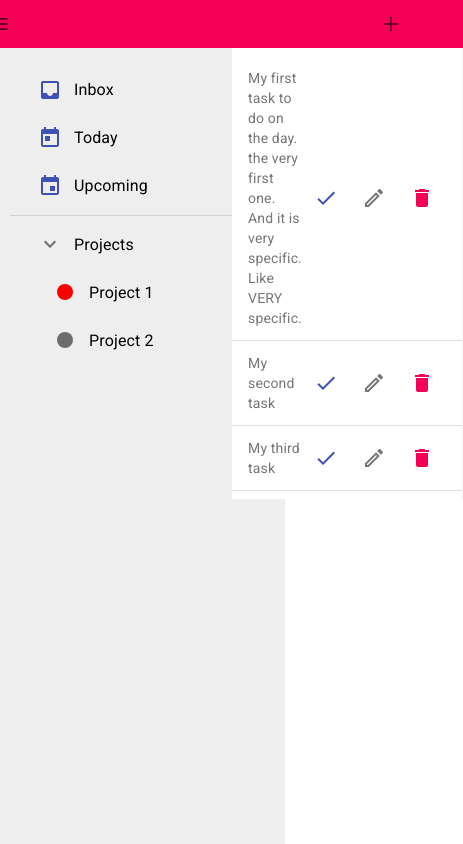
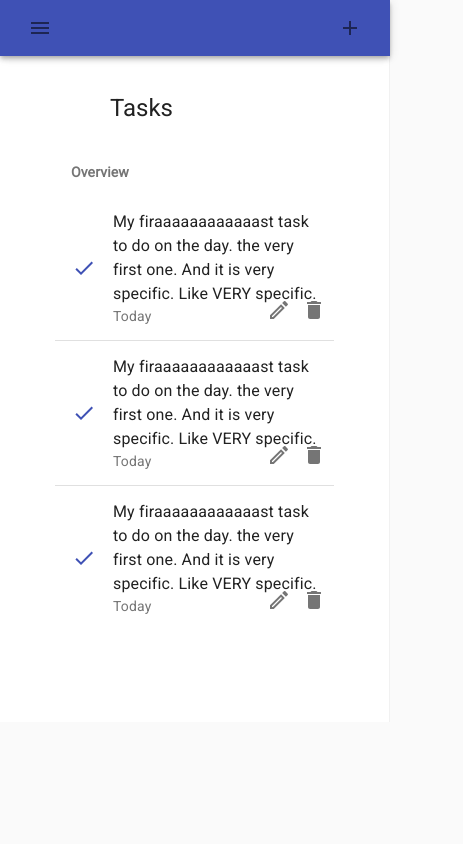
Before and after one commit to PedroZNunes/pedro-todolist, a React (Create React App) app: page / in a window 390 px wide. Shown: the whole page, 463 px wide, since content can reach past the window. Built offline with nearby package versions, Linux system fonts and the light colour scheme.

Commit message:
Responsive menu and main layout

```diff
--- a/src/App.js
+++ b/src/App.js
@@ -1,6 +1,9 @@
 import './App.css';
 import React from 'react';
-import { makeStyles } from '@material-ui/core/styles';
+import clsx from 'clsx';
+
+import { makeStyles, useTheme  } from '@material-ui/core/styles';
+
 import {IconButton, Button,
     List, ListItem, ListItemText,
     TextField, ListItemIcon} from '@material-ui/core';
@@ -8,7 +11,10 @@ import {IconButton, Button,
 import {Dialog, DialogActions,
     DialogContent, DialogContentText,
     DialogTitle, Divider,
-    Collapse} from '@material-ui/core';
+    Collapse, Typography,
+    ListSubheader,
+    Drawer, Hidden, AppBar, Toolbar,
+    CssBaseline} from '@material-ui/core';
 
 import {EditOutlined as EditIcon,
     CheckOutlined as CheckIcon,
@@ -23,69 +29,126 @@ import {EditOutlined as EditIcon,
     ExpandMore as ExpandMoreIcon,
     Add as AddIcon} from '@material-ui/icons';
 
+
+const drawerWidth = 240;
+
+
+const useStyles = makeStyles((theme) => ({
+  root: {
+    display: 'flex',
+  },
+  appBar: {
+    zIndex: theme.zIndex.drawer + 1,
+  },
+  menuButton: {
+    [theme.breakpoints.up('sm')]: {
+      display: 'none',
+    },
+  },
+  grow:{
+    flexGrow: 1
+  },
+  drawer: {
+    [theme.breakpoints.up('sm')]:{
+      width: drawerWidth,
+      flexShrink: 0,
+    }
+
+  },
+  drawerPaper:{
+    width: drawerWidth,
+  },
+  toolbar: theme.mixins.toolbar,
+  content: {
+    width: `calc(100% - ${drawerWidth}px)`,
+    flexGrow: 1,
+    minHeight: '380px',
+    backgroundColor: '#fff',
+    borderRight: '1px solid #f1f1f1',
+  },
+  editor:{
+    verticalAlign: "top",
+    paddingBottom: "84px",
+    minWidth: "325px"
+  }
+}));
+
+
+
 function App() {
 
   const [edit, setEdit] = React.useState(false);
   const [projectsOpen, setProjectsOpen] = React.useState(true);
+  const [menuOpen, setMenuOpen] = React.useState(false);
 
-  const handleOpen = () => {
+  let isMenuOpen;
+  const classes = useStyles();
+  const theme = useTheme();
+
+  const handleEditOpen = () => {
     setEdit(true);
   }
 
-  const handleClose = () => {
+  const handleEditClose = () => {
     setEdit(false);
   }
 
+  const handleMenuClose = () => {
+    setMenuOpen(false);
+  }
 
   const handleProjectsOpen = () => {
     setProjectsOpen(!projectsOpen);
   };
 
+  const handleDone = () => {
+    console.log ("completing task");
+  }
+
+  const handleToggleMenu = () => {
+    isMenuOpen = !menuOpen;
+    setMenuOpen(isMenuOpen);
+  }
+
+  const flexTest = (
+    <div style={{display:'flex', flexDirection:'column', height:'500px'}}>
+      <div style={{backgroundColor:"red", flexGrow:'0', height:'50px'}}>
+
+      </div>
+      <div style={{backgroundColor:"blue", flexGrow:'2', display:'flex', flexDirection:'row'}}>
+        <div style={{backgroundColor:"cyan", flexGrow:'1'}} />
+        <div style={{backgroundColor:"green", flexGrow:'1'}} />
+      </div>
+      <div style={{backgroundColor:"yellow", flexGrow:'1'}}>
+
+      </div>
+    </div>
+  )
 
   const dialogBody = (
-    <Dialog open={edit} onClose={handleClose} aria-labelledby="form-dialog-title">
-
-    <DialogContent>
-      <TextField margin="dense" id="task-title" label="Task Title" variant="outlined" defaultValue="Old title of the Task" fullWidth autoFocus/>
-      <TextField margin="dense" id="task-desc" label="Task Description" variant="outlined" defaultValue="Old description of the Task" fullWidth/>
+    <Dialog open={edit} onClose={handleEditClose} aria-labelledby="form-dialog-title" maxWidth="xl" >
+      <div className="dialog-container" style={{padding:"2px 6px"}}>
+        <DialogContent >
+          <TextField rowsMax={6} multiline={true} margin="dense" id="task-desc" label="Task Description" variant="outlined" defaultValue="Old description of the Task" />
         </DialogContent>
 
-    <DialogActions>
-      <IconButton color="primary" onClick={handleClose}>
-        <CheckIcon />
-      </IconButton>
+        <DialogActions style={{justifyContent:"space-between", padding:"6px 24px"}}>
+          <Button color="primary" variant="contained">
+            Add Task
+          </Button>
 
-      <Button color="secondary" onClick={handleClose}>
+          <Button color="secondary" variant="contained" onClick={handleEditClose}>
             <CancelIcon />
           </Button>
         </DialogActions>
+      </div>
     </Dialog>
 
   );
 
-
-  return (
-  <div className="App">
-    <div id="app_background">
-      <header id="top_bar" style={{backgroundColor:'#f50057', display:'flex', alignItems:'center', justifyContent:'center', paddingLeft: '48px', paddingRight:'48px'}}>
-        <div id="top_bar_inner" style={{height: "100%", width: "100%", display: "flex", justifyContent: "space-between"}}>
-
-          <div className="left_control" style={{display: 'flex', alignItems: 'center', justifyContent: 'flex-start'}}>
-            <IconButton >
-              <MenuIcon />
-            </IconButton>
-          </div>
-          <div className="right_control" style={{display: 'flex', alignItems: 'center'}}>
-            <IconButton >
-              <AddIcon />
-            </IconButton>
-
-          </div>
-        </div>
-      </header>
-      <div id="left_menu" style={{position:"fixed", left:"0", overflow: "hidden hidden", width: '305px'}}>
-        <div id="list_holder" style={{width:"285px", backgroundColor:"#eee", height:"100vh", paddingTop:"10px" }}>
-          <List style={{margin:"0 10px", listStyleType:"none", textAlign:"left"}}>
+  const drawerBody = (
+      <div id="list_holder" style={{backgroundColor:"#eee", height:"100vh", paddingTop:"10px", overflow: 'auto' }}>
+        <List style={{padding:"0 10px", listStyleType:"none", textAlign:"left"}}>
           <ListItem divider={false} button style={{paddingTop: '0px', paddingBottom: '0px'}}>
           <IconButton
             variant="outlined"
@@ -120,7 +183,6 @@ function App() {
           </ListItem>
 
           <ListItem divider={false} button style={{borderRadius:"5px", paddingTop: '0px', paddingBottom: '0px'}}>
-
 
           <IconButton
             variant="outlined"
@@ -168,100 +230,180 @@ function App() {
 
         </List>
       </div>
+  );
 
-
-      </div>
-      <main id="content" style={{minHeight: '380px',
-        backgroundColor: '#fff',
-        marginLeft: '305px',
-        borderRight: '1px solid #f1f1f1',
-        position: 'relative',
-        overflow: 'hidden auto'}}>
-      <List>
-        <ListItem divider={true}>
-          <ListItemText
-
-            secondary="My first task to do on the day. the very first one. And it is very specific. Like VERY specific."
-          />
+  const tasks = (
+    <div id="view_content">
+      <List subheader={
+        <ListSubheader component="div" id="list-subheader">
+          <b>Overview</b>
+        </ListSubheader> }
+      >
+        <ListItem button style={{borderRadius:"5px", paddingLeft:"0px"}}>
           <IconButton
             variant="outlined"
-
-            color="primary"
-            href="/#"
+            onClick={handleDone}
+            style={{margin:"0 5px"}}
           >
-            <CheckIcon />
+            <CheckIcon color="primary" />
           </IconButton>
+          <ListItemText
+            primary="My firaaaaaaaaaaaast task to do on the day. the very first one. And it is very specific. Like VERY specific."
+            secondary="Today"
+          />
+          <span style={{position:"absolute", right:"5px", bottom:"15px"}}>
           <IconButton
             variant="outlined"
-            onClick={handleOpen}
+            size='small'
+            onClick={handleEditOpen}
+            style={{marginRight:"5px"}}
           >
             <EditIcon />
           </IconButton>
           <IconButton
             variant="outlined"
-            color="secondary"
             href="/#"
+            size='small'
           >
             <DeleteIcon />
           </IconButton>
+          </span>
         </ListItem>
 
-        <ListItem divider={true}>
-          <ListItemText
-            secondary="My second task"
-          />
+        <Divider />
+
+        <ListItem button style={{borderRadius:"5px", paddingLeft:"0px"}}>
           <IconButton
             variant="outlined"
-            color="primary"
-            href="/#"
+            onClick={handleDone}
+            style={{margin:"0 5px"}}
           >
-            <CheckIcon />
+            <CheckIcon color="primary" />
           </IconButton>
+          <ListItemText
+            primary="My firaaaaaaaaaaaast task to do on the day. the very first one. And it is very specific. Like VERY specific."
+            secondary="Today"
+          />
+          <span style={{position:"absolute", right:"5px", bottom:"15px"}}>
           <IconButton
             variant="outlined"
-            onClick={handleOpen}
+            size='small'
+            onClick={handleEditOpen}
+            style={{marginRight:"5px"}}
           >
             <EditIcon />
           </IconButton>
           <IconButton
             variant="outlined"
-            color="secondary"
             href="/#"
+            size='small'
           >
             <DeleteIcon />
           </IconButton>
+          </span>
         </ListItem>
 
-        <ListItem divider={true}>
-          <ListItemText
-            secondary="My third task"
-          />
+        <Divider />
+
+        <ListItem button style={{borderRadius:"5px", paddingLeft:"0px"}}>
           <IconButton
             variant="outlined"
-            color="primary"
-            href="/#"
+            onClick={handleDone}
+            style={{margin:"0 5px"}}
           >
-            <CheckIcon />
+            <CheckIcon color="primary" />
           </IconButton>
+          <ListItemText
+            primary="My firaaaaaaaaaaaast task to do on the day. the very first one. And it is very specific. Like VERY specific."
+            secondary="Today"
+          />
+          <span style={{position:"absolute", right:"5px", bottom:"15px"}}>
           <IconButton
             variant="outlined"
-            onClick={handleOpen}
+            size='small'
+            onClick={handleEditOpen}
+            style={{marginRight:"5px"}}
           >
             <EditIcon />
           </IconButton>
           <IconButton
             variant="outlined"
-            color="secondary"
             href="/#"
+            size='small'
           >
             <DeleteIcon />
           </IconButton>
+          </span>
         </ListItem>
+
       </List>
+    </div>
+  );
+
+  return (
+    <div className={classes.root}>
+      <CssBaseline />
+      <AppBar color="primary" className={classes.appBar}>
+        <Toolbar>
+          <IconButton onClick={handleToggleMenu} className={classes.menuButton}>
+            <MenuIcon />
+          </IconButton>
+          <div className={classes.grow} />
+          <IconButton >
+            <AddIcon />
+          </IconButton>
+        </Toolbar>
+      </AppBar>
+
+      <Hidden smUp implementation="css">
+        <Drawer
+          variant="temporary"
+          anchor={theme.direction === 'rtl' ? 'right' : 'left'}
+          open={menuOpen}
+          onClose={handleMenuClose}
+          classes={{
+            paper: classes.drawerPaper,
+          }}
+          ModalProps={{
+            keepMounted: true, // Better open performance on mobile.
+          }}
+        >
+          {drawerBody}
+        </Drawer>
+      </Hidden>
+
+      <Hidden xsDown implementation="css">
+        <Drawer
+          variant="permanent"
+          className={classes.drawer}
+          classes={{
+            paper: classes.drawerPaper
+          }}
+          open
+          onClose={handleMenuClose}
+        >
+          <Toolbar />
+          {drawerBody}
+        </Drawer>
+        </Hidden>
+        <main className={classes.content}>
+          <Toolbar />
+          <div id="editor" className={classes.editor}>
+            <div class="today_view" style={{ paddingLeft: "55px",
+              paddingRight: "55px",
+              maxWidth: "800px",
+              margin: "0 auto"}}
+            >
+              <header id="view_header">
+                <Typography variant="h5" align="left" style={{padding:"36px 55px 0px 55px", marginBottom: "24px"}}>Tasks</Typography>
+              </header>
+              {tasks}
+            </div>
+          </div>
         </main>
 
       {dialogBody}
-      </div>
+      {flexTest}
     </div>
   );
 }
```
Lines whose indentation alone changed are shown as unchanged.
